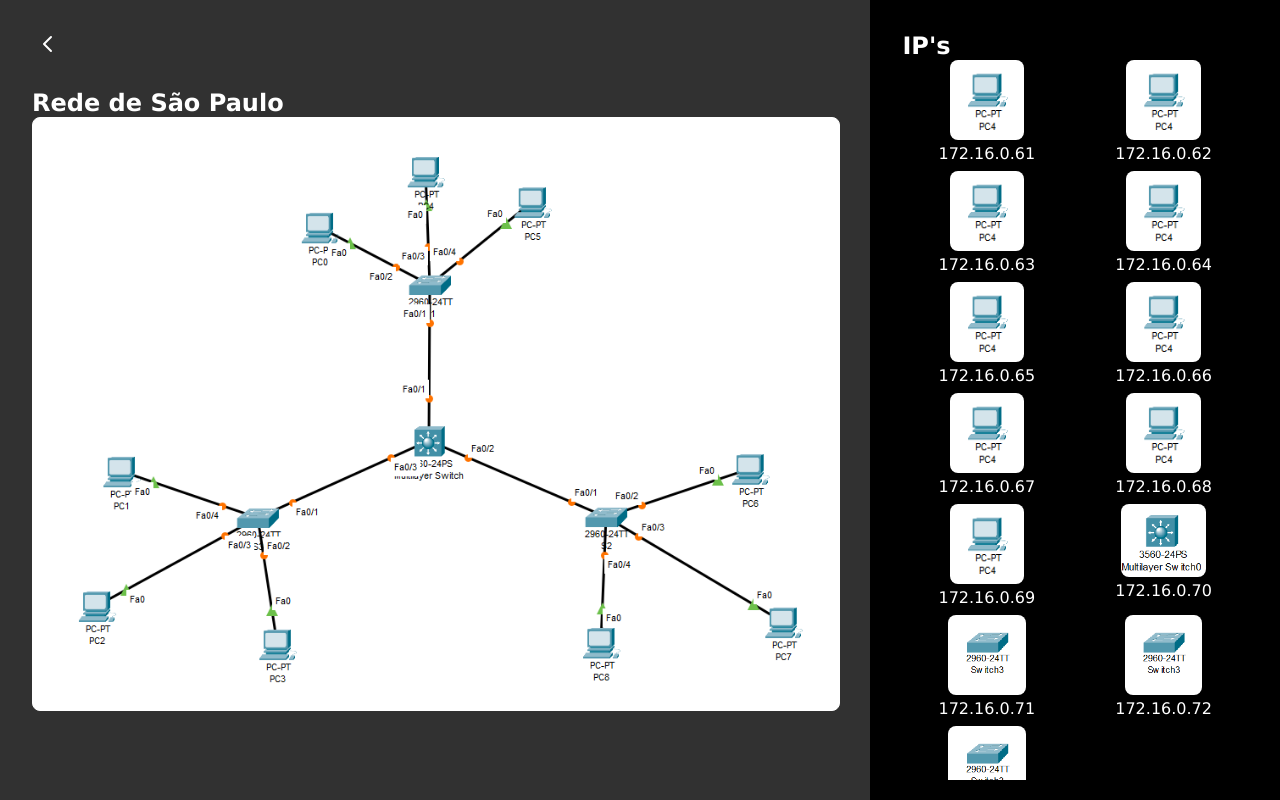
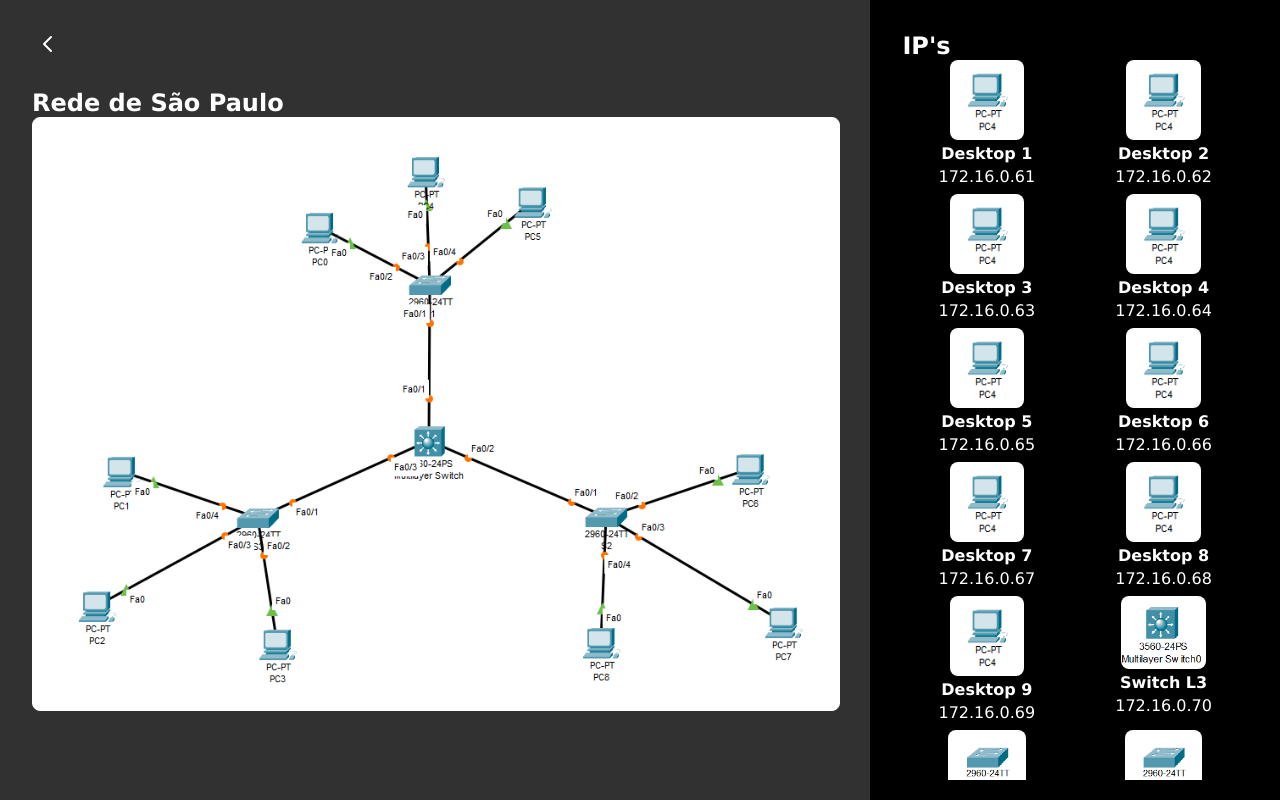
Before and after one commit to EduPZz/Worldwide-network-control, a plain HTML site: page pages/network/BR/SP/index.html in a window 1280 px wide. Drawn offline with Linux system fonts and the light colour scheme.

Commit message:
adding device name

```diff
--- a/pages/network/BR/SP/index.html
+++ b/pages/network/BR/SP/index.html
@@ -23,54 +23,67 @@
           <div id="components">
             <div class="component">
               <img src="../../../../assets/equipaments/pc.png" />
+              <p><strong>Desktop 1</strong></p>
               <p>172.16.0.61</p>
             </div>
             <div class="component">
               <img src="../../../../assets/equipaments/pc.png" />
+              <p><strong>Desktop 2</strong></p>
               <p>172.16.0.62</p>
             </div>
             <div class="component">
               <img src="../../../../assets/equipaments/pc.png" />
+              <p><strong>Desktop 3</strong></p>
               <p>172.16.0.63</p>
             </div>
             <div class="component">
               <img src="../../../../assets/equipaments/pc.png" />
+              <p><strong>Desktop 4</strong></p>
               <p>172.16.0.64</p>
             </div>
             <div class="component">
               <img src="../../../../assets/equipaments/pc.png" />
+              <p><strong>Desktop 5</strong></p>
               <p>172.16.0.65</p>
             </div>
             <div class="component">
               <img src="../../../../assets/equipaments/pc.png" />
+              <p><strong>Desktop 6</strong></p>
               <p>172.16.0.66</p>
             </div>
             <div class="component">
               <img src="../../../../assets/equipaments/pc.png" />
+              <p><strong>Desktop 7</strong></p>
               <p>172.16.0.67</p>
             </div>
             <div class="component">
               <img src="../../../../assets/equipaments/pc.png" />
+              <p><strong>Desktop 8</strong></p>
               <p>172.16.0.68</p>
             </div>
             <div class="component">
               <img src="../../../../assets/equipaments/pc.png" />
+              <p><strong>Desktop 9</strong></p>
               <p>172.16.0.69</p>
             </div>
             <div class="component">
               <img src="../../../../assets/equipaments/swith_camada_3.png" />
+              <p><strong>Switch L3</strong></p>
               <p>172.16.0.70</p>
             </div>
             <div class="component">
               <img src="../../../../assets/equipaments/switch_2960.png" />
+              <p><strong>Switch 1</strong></p>
               <p>172.16.0.71</p>
             </div>
             <div class="component">
               <img src="../../../../assets/equipaments/switch_2960.png" />
+              <p><strong>Switch 2</strong></p>
               <p>172.16.0.72</p>
             </div>
             <div class="component">
               <img src="../../../../assets/equipaments/switch_2960.png" />
+              <p><strong>Switch 3</strong></p>
               <p>172.16.0.73</p>
             </div>
           </div>
```
